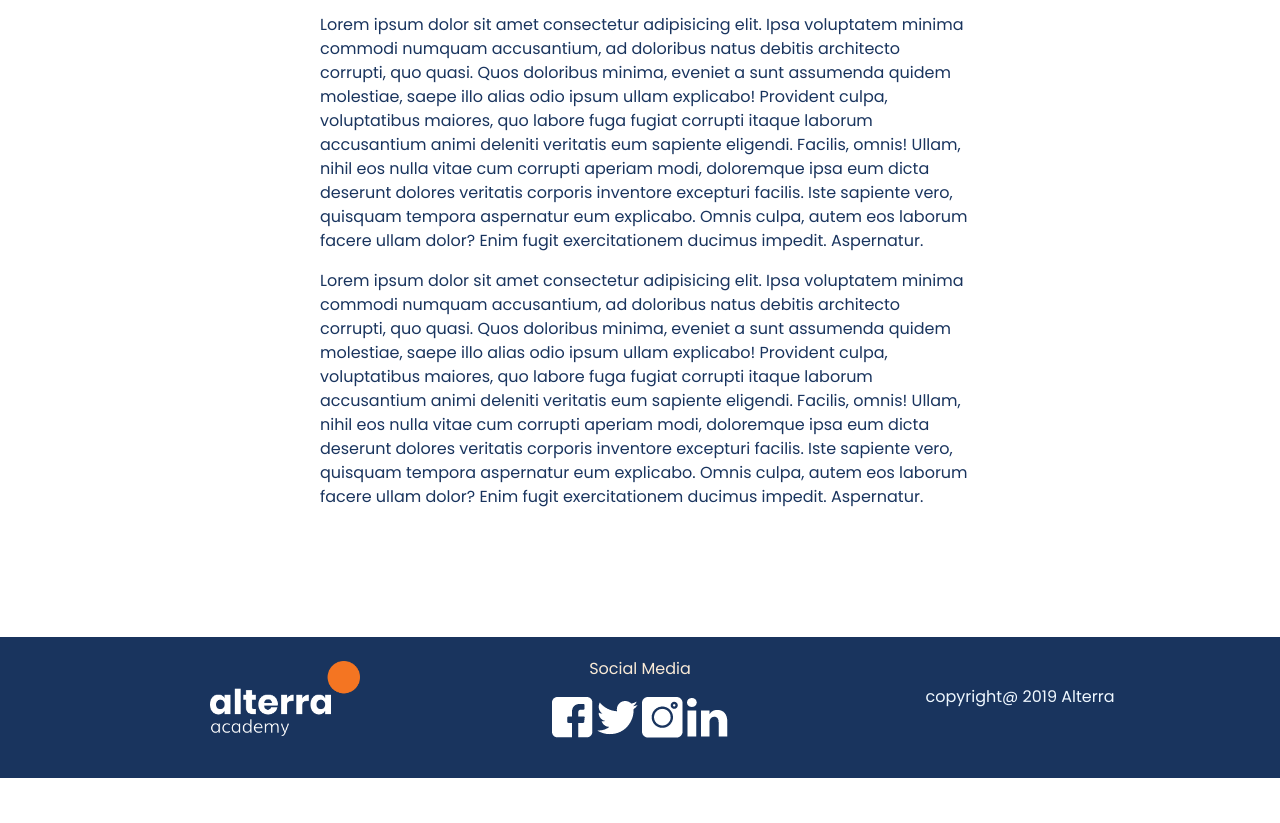
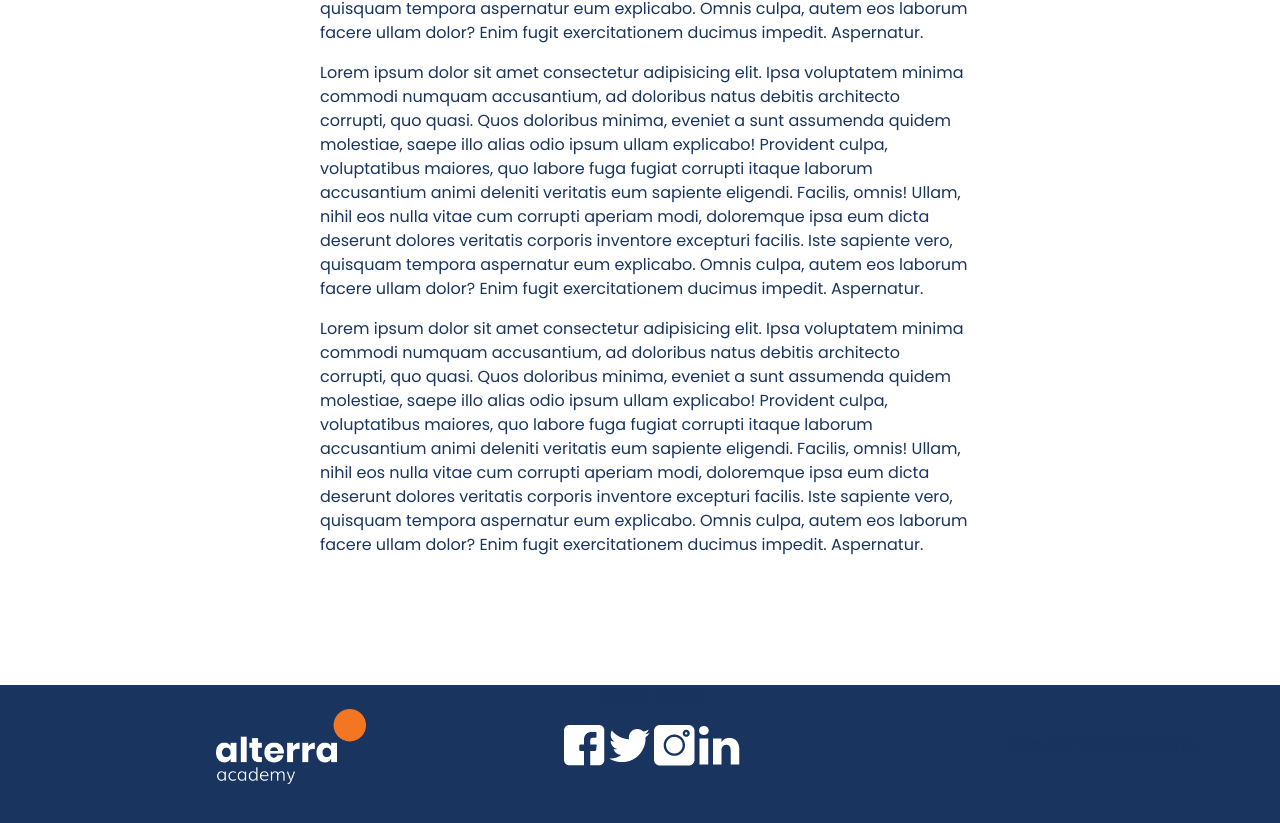
Before and after one commit to Group-Project-1-Kelompok-2/masih-mentah, a plain HTML site: page blog.html in a window 1280 px wide. Shown: the part 1525-2348 px from the top of the page. Before the commit the page ends 2303 px from the top, so only its background shows below. Drawn offline with nearby package versions, Linux system fonts and the light colour scheme.

Commit message:
membuat halaman blog menjadi responsive

```diff
--- a/blog.html
+++ b/blog.html
@@ -56,11 +56,12 @@
 
     <div class="container-fluid iniContainerContent2 ">
       <div class="container iniContainerDalam2  ">
+        <div class="container-text-blog ">
         <div class="row">
-          <h1  class="fw-semibold">HOW TO BE A SUCCESFULL FRELANCE</h1>
+          <h1  class="fw-semibld">HOW TO BE A SUCCESFULL FRELANCE</h1>
           <h3 >Larry Stark -07 Januari 2022</h3>
           </div>
-          <div class="container-text-blog ">
+
           <p>
             Lorem ipsum dolor sit amet consectetur adipisicing elit. Ipsa voluptatem minima commodi numquam accusantium, ad doloribus natus debitis architecto corrupti, quo quasi. Quos doloribus minima, eveniet a sunt assumenda quidem
             molestiae, saepe illo alias odio ipsum ullam explicabo! Provident culpa, voluptatibus maiores, quo labore fuga fugiat corrupti itaque laborum accusantium animi deleniti veritatis eum sapiente eligendi. Facilis, omnis! Ullam,
@@ -102,19 +103,22 @@
      <footer class="container-fluid footer">
       <div class="container">
           <div class="row">
-          <div class="col-4 p-4">
-            <img src="./assets/logo-ALTA-v2@2x.png" alt="ALTERRA" class="logoAlterra" />
+              <div class="col p-4">
+                  <img src="./assets/logo-ALTA-v2@2x.png" alt="ALTERRA" class="logoAlterra">
               </div>
-          <div class="col-4">
+              <div class="col text-center">
                   <div class="sosmed">
-              <p style="color: antiquewhite; margin-top: 20px">Social Media</p>
-              <img src="../masih-mentah/assets/ic_fb.png" alt="logo facebook" />
-              <img src="../masih-mentah/assets/ic_twitter.png" alt="ic_twitter" />
-              <img src="../masih-mentah/assets/ic_ig.png" alt="instagaram" />
-              <img src="../masih-mentah/assets/ic_linkedin.png" alt="linkedin" />
+                      <p>Social Media</p>
+                      <img src="./assets/ic_fb.png" alt="logo facebook">
+                      <img src="./assets/ic_twitter.png" alt="ic_twitter">
+                      <img src="./assets/ic_ig.png" alt="instagaram">
+                      <img src="./assets/ic_linkedin.png" alt="linkedin">
                   </div>
               </div>
-          <div class="col-4 mt-5" style="color: aliceblue; text-align: center">copyright@ 2019 Alterra</div>
+              <div class="col mt-5 text-end copyright">
+                  Copyright © 2019 Alterra
+              </div>
+          </div>
       </div>
       </div>
   </footer>
```
Lines whose indentation alone changed are shown as unchanged.
